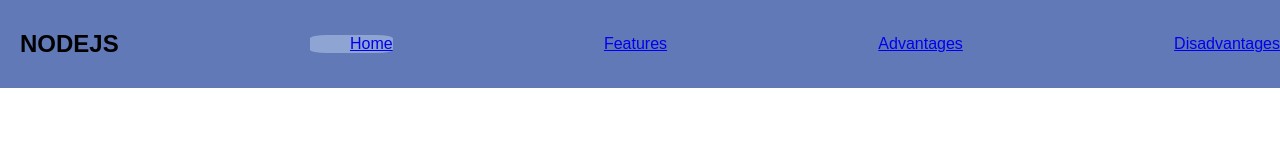
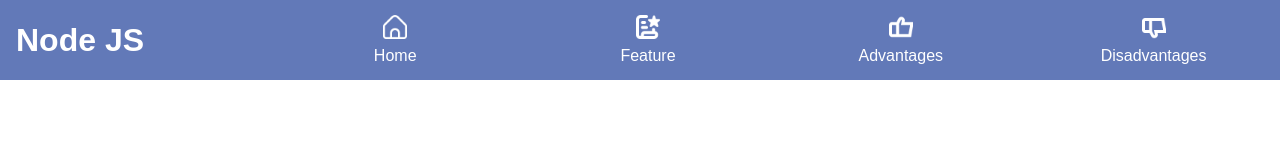
Before and after one commit to DiegoPlaninscheck/server-side-homework, a website: page public/features/features.html in a window 1280 px wide. Drawn offline with Linux system fonts and the light colour scheme.

Commit message:
refactor: review feature page

```diff
--- a/public/features/features.html
+++ b/public/features/features.html
@@ -1,31 +1,47 @@
 <!DOCTYPE html>
 <html lang="en">
+
 <head>
     <meta charset="UTF-8">
     <meta name="viewport" content="width=device-width, initial-scale=1.0">
-    <title>Document</title>
+    <title>Features</title>
     <link rel="stylesheet" href="style.css">
 </head>
+
 <body>
-    <nav class="navBar">
-        <div class="container">
-            <h1 class="Titulo"> NODEJS</h1>
-            <ul class="home">
-                   <li><a href="../home/home.html">Home</a></li>
-            </ul>
+    <div id="contentPage">
+        <div id="navBar">
+            <div class="itens">
+                <h1 id="title">Node JS</h1>
+                <div id="containerItens">
+                    <div class="item">
+                        <a href="../home/home.html">
+                            <img src="../assets/home.png" alt="">
+                            <span>Home</span>
+                        </a>
+                    </div>
+                    <div class="item">
+                        <a href="../features/features.html">
+                            <img src="../assets/features.png" alt="">
+                            <span>Feature</span>
+                        </a>
+                    </div>
+                    <div class="item">
+                        <a href="../advantages/advantages.html">
+                            <img src="../assets/advantages.png" alt="">
+                            <span>Advantages</span>
+                        </a>
+                    </div>
+                    <div class="item">
+                        <a href="../disadvantages/disadvantages.html">
+                            <img src="../assets/disadvantages.png" alt="">
+                            <span>Disadvantages</span>
+                        </a>
+                    </div>
+                </div>
+            </div>
+        </div>
+    </div>
+</body>
 
-            <ul class="features" >
-                 </li><a href="../features/features.html">Features</a></li>
-            </ul>
-
-            <ul class="advantages" >
-                  </li><a href="../advantages/advantages.html">Advantages</a></li>
-            </ul>
-
-            <ul class="disadvantages" >
-                 </li><a href="../disadvantages/disadvantages.html">Disadvantages</a></li>
-            </ul>
-        </div>
-    </nav>
-</body>
 </html>
--- a/public/features/style.css
+++ b/public/features/style.css
@@ -1,35 +1,67 @@
-body{
+* {
     margin: 0;
+    padding: 0;
+    box-sizing: border-box;
     font-family: Montserrat, sans-serif;
 }
 
-.navBar{
-    background-color: #6279b8;
-    color:#000000;
-    padding: 10px 0;
+#contentPage {
+    width: 100%;
+    height: 100vh;
 }
 
-.container{
-    max-width: 100%;
-    margin: 0 auto;
+#navBar {
+    width: 100%;
+    height: 10%;
+    display: flex;
+    align-items: center;
+    background-color: #6279b8;
+}
+
+.itens {
+    width: 100%;
+    height: 100%;
     display: flex;
     justify-content: space-between;
     align-items: center;
-
 }
 
-.Titulo{
-    margin: 20px;
+#title {
+    width: 20%;
+    color: #fff;
+    margin-left: 1rem;
 }
 
-.home{
-    text-align: center;
-    max-width: 70px;
-    max-height: 70px;
-    border-radius: 20%;
-    background-color: #8EA4D2;
+#containerItens {
+    width: 80%;
+    height: 50%;
     display: flex;
-    list-style-type: none;
     justify-content: center;
     align-items: center;
 }
+
+.item {
+    width: 100%;
+    height: 100%;
+    display: flex;
+    justify-content: center;
+    align-items: center;
+}
+
+.item a {
+    display: flex;
+    justify-content: center;
+    align-items: center;
+    flex-direction: column;
+    text-decoration: none;
+    color: #fff;
+}
+
+.item img {
+    width: 1.5rem;
+    height: 1.5rem;
+}
+
+.item span {
+    margin-top: 0.5rem;
+}
```
Also changed, not shown: public/home/home.html (+5 -5 lines), public/assets/advantages.png (added), public/assets/disadvantages.png (added), public/assets/features.png (added), public/assets/home.png (renamed from public/assets/casa.png).
